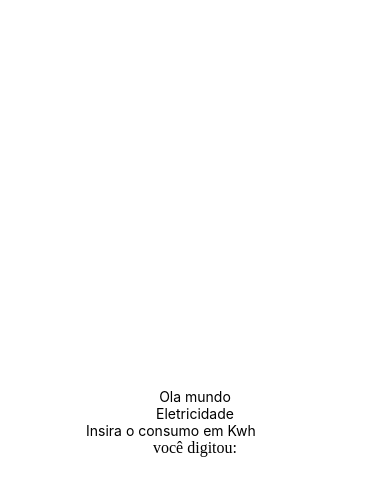
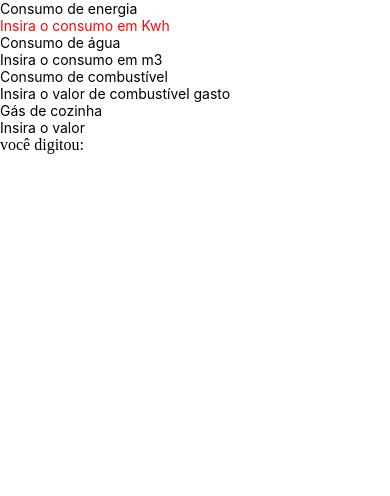
Before and after one commit to marcspaulo/conversor_gee, a React Native app: screen / in a window 390 px wide. Shown: the top 496 px of the page. Built offline with nearby package versions, Linux system fonts and the light colour scheme.

Commit message:
Ajustando algumas variáveis e títulos

```diff
--- a/App.js
+++ b/App.js
@@ -4,27 +4,43 @@ import { StyleSheet, Text, View } from 'react-native';
 import { TextInput } from 'react-native-web';
 
 export default function App() {
-  const[valoreletricidade,setvaloreletricidade] = useState('');
+  const [valoreletricidade, setvaloreletricidade] = useState('');
 
   return (
-    <View style={styles.container}>
-      <Text>Ola mundo</Text>
-      <StatusBar style="auto" />
+    <View>
+      <Text >Consumo de energia</Text>
+      <TextInput
+        style={styles.input}
+        placeholderTextColor={'#fc0707ff'}
+        placeholder="Insira o consumo em Kwh"
+        keyboardType='numeric'
+        value={valoreletricidade}
+        onChangeText={setvaloreletricidade}
+      ></TextInput>
 
-    <Text >Eletricidade</Text>
-    <TextInput
-    style={styles.input}
-    placeholder="Insira o consumo em Kwh"
-    keyboardType='numeric'
-    value={valoreletricidade}
-    onChangeText={setvaloreletricidade}
-    >
-    </TextInput>
+      <Text>Consumo de água</Text>
+      <TextInput
+        placeholder="Insira o consumo em m3"
+      ></TextInput>
 
-    <text>você digitou: {valoreletricidade}</text>
 
+      <Text>Consumo de combustível</Text>
+      <TextInput
+        placeholder="Insira o valor de combustível gasto"
+      ></TextInput>
+
+
+      <Text>Gás de cozinha</Text>
+      <TextInput
+        placeholder="Insira o valor"
+      ></TextInput>
+
+
+      <text>você digitou: {valoreletricidade}</text>
     </View>
+
   );
+
 }
 
 const styles = StyleSheet.create({
```
